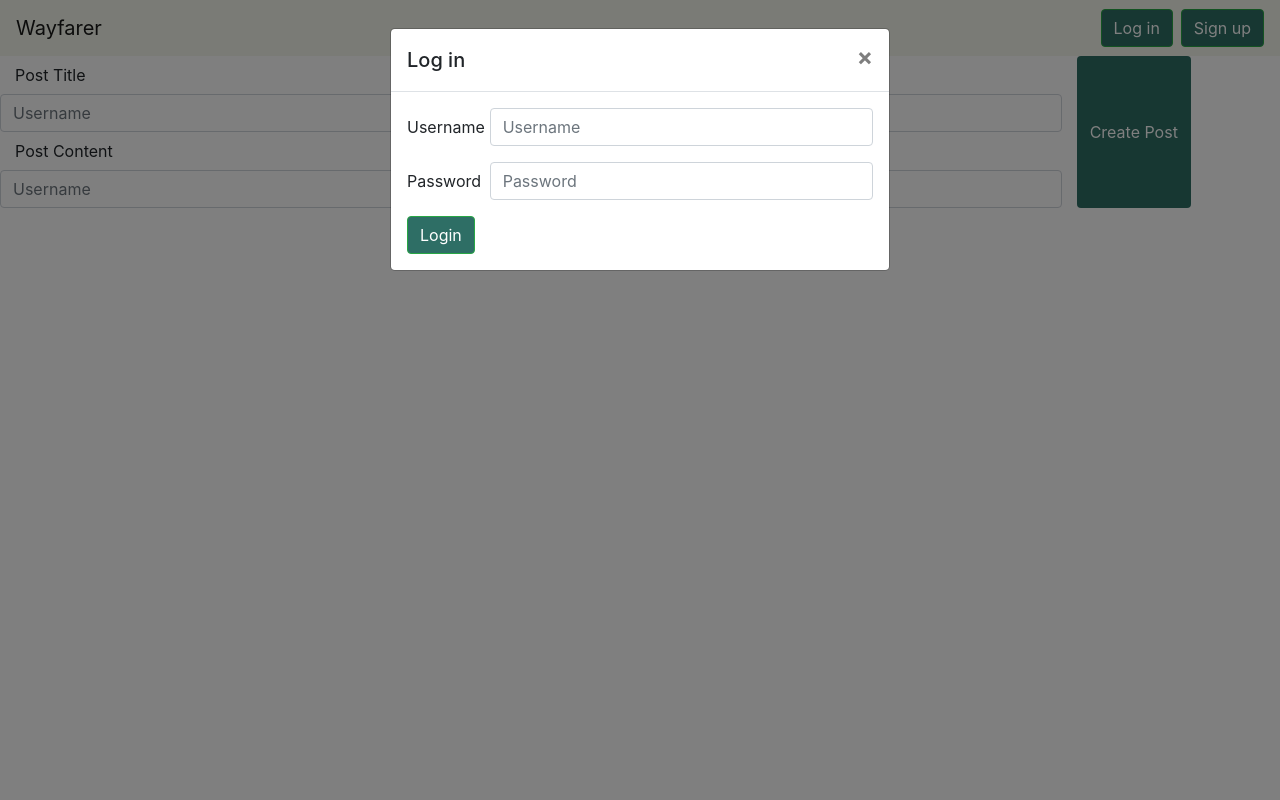
After one commit to fletcherj17/wayfarer, a Django app: page /cities/1/add_post/ in a window 1280 px wide, after a click on "Log in". The commit adds this page. Run offline with Django 3.2, Linux system fonts and the light colour scheme; some libraries are stand-ins or nearby versions.

Commit message:
working on add post

```diff
--- a/main_app/models.py
+++ b/main_app/models.py
@@ -14,6 +14,7 @@
 
 class City(models.Model):
     name = models.CharField(max_length=50)
+    url = models.CharField(max_length=100)
 
 
     def __str__(self):
--- /dev/null
+++ b/main_app/templates/add_post.html
@@ -0,0 +1,16 @@
+{% extends 'base.html' %}
+{% block content %}
+<form action="{% url 'post_create' %}" method="POST" id="loginForm">
+    {% csrf_token %}
+    <div class="form-group row">
+
+        <div class="col-sm-10">
+            <label for="inputPassword" class="col-sm-2 col-form-label">Post Title</label>
+          <input type="text" class="form-control" id="inputPassword" placeholder="Username" name="title">
+          <label for="inputPassword" class="col-sm-2 col-form-label">Post Content</label>
+          <input type="textarea" class="form-control" id="inputPassword" placeholder="Username" name="content">
+        </div>
+        <input type="submit" class="btn" value="Create Post">
+    </div>
+    </form>
+{% endblock %}
--- a/main_app/templates/profile.html
+++ b/main_app/templates/profile.html
@@ -42,7 +42,9 @@
       </p>
     </div>
     <div class="col-sm-6">
-
+      <button type="submit" class="btn">
+      <a href='{% url "cities" %}'>Show Cities </a>
+    </button>
       {% for post in posts %}
       <div class="card">
 
--- a/main_app/urls.py
+++ b/main_app/urls.py
@@ -7,7 +7,10 @@
     path('logout/', views.user_logout, name='logout'),
     path('signup/', views.signup, name='signup'),
     path('profile/', views.profile, name='profile'),
-    path('cities/<int:city_id>', views.show_city, name='show_city'),
-    path('profile/posts/<int:post_id>', views.show_post, name='show_post'),
-    path('cities/<int:city_id>/<int:post_id>', views.post_create, name='post_create')
+    path('cities/', views.cities,name='cities'),
+    path('cities/<int:city_id>/', views.show_city, name='show_city'),
+    path('profile/posts/<int:post_id>/', views.show_post, name='show_post'),
+    path('cities/<int:city_id>/add_post/',views.add_post, name='add_post'),
+    path('cities/<int:city_id>/<int:post_id>/', views.post_create, name='post_create')
+
 ]
--- a/main_app/views.py
+++ b/main_app/views.py
@@ -51,13 +51,20 @@
         profile.save()
         return redirect('profile')
     else:
-        context = {'profile': profile, 'posts': posts}
+        cities = City.objects.all()
+        context = {'profile': profile, 'posts': posts,'cities':cities}
         return render(request, 'profile.html', context)
 
+def cities(request):
+    cities = City.objects.all()
+    context = {'cities':cities}
+    return render(request,'cities.html',context)
+
 def show_city(request,city_id):
+    cities = City.objects.all()
     city = City.objects.get(id=city_id)
     posts = Post.objects.filter(city=city_id).order_by('-date')
-    context = {'city':city, 'posts':posts}
+    context = {'city':city, 'posts':posts,'cities':cities}
     return render(request,'cities.html',context)
 
 def show_post(request, post_id):
@@ -65,5 +72,13 @@
     context = {'post': post}
     return render(request, 'profile/show_post.html', context)
 
-def post_create(request):
-    pass
+def post_create(request,city_id):
+    title = request.POST['title']
+    content = request.POST['content']
+    city = City.objects.get(id=city_id)
+    author = request.user
+    Post.objects.create(title=title,content=content,city=city,author=author)
+    return redirect('cities')
+
+def add_post(request,city_id):
+    return render(request,'add_post.html')
```
Also changed, not shown: main_app/templates/cities.html (+16 -8 lines), main_app/migrations/0009_city_url.py (added), main_app/migrations/0010_remove_city_url.py (added), main_app/migrations/0011_city_url.py (added), main_app/static/images/seattle.jpeg (added).
